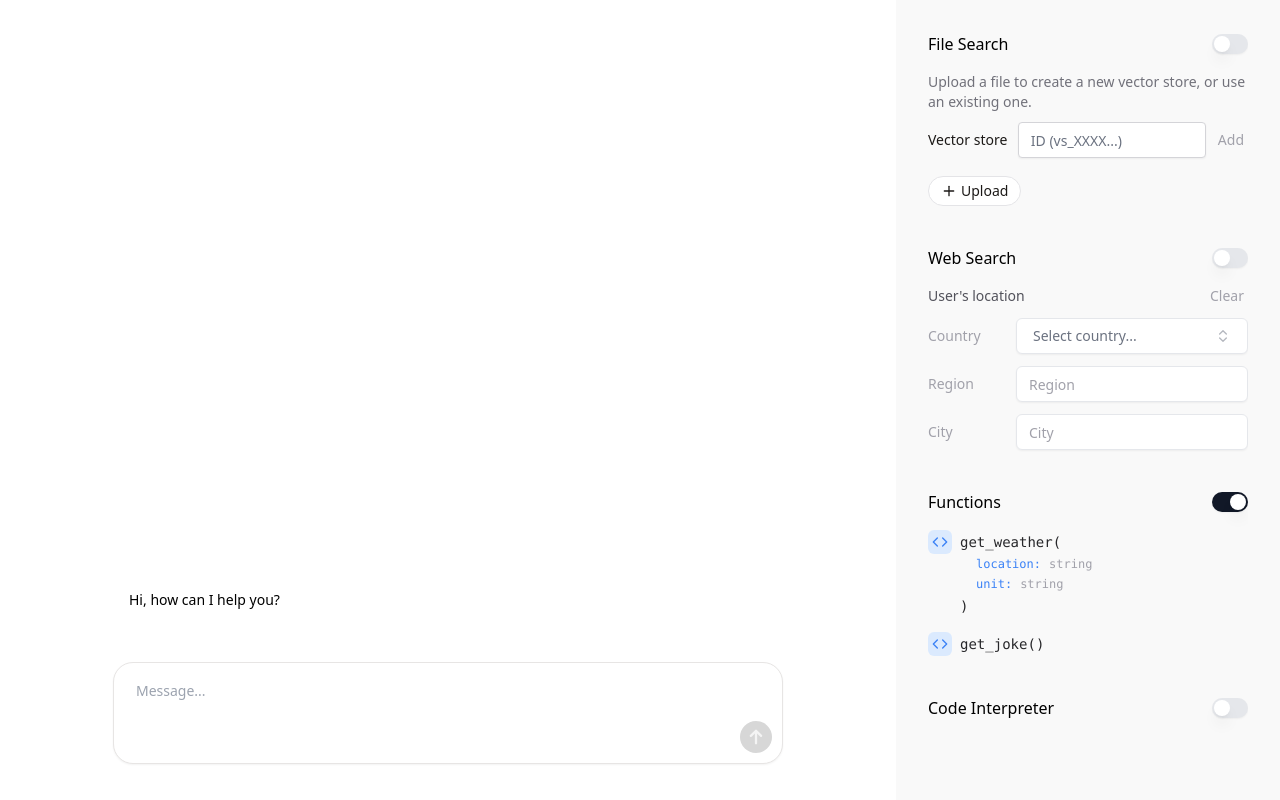
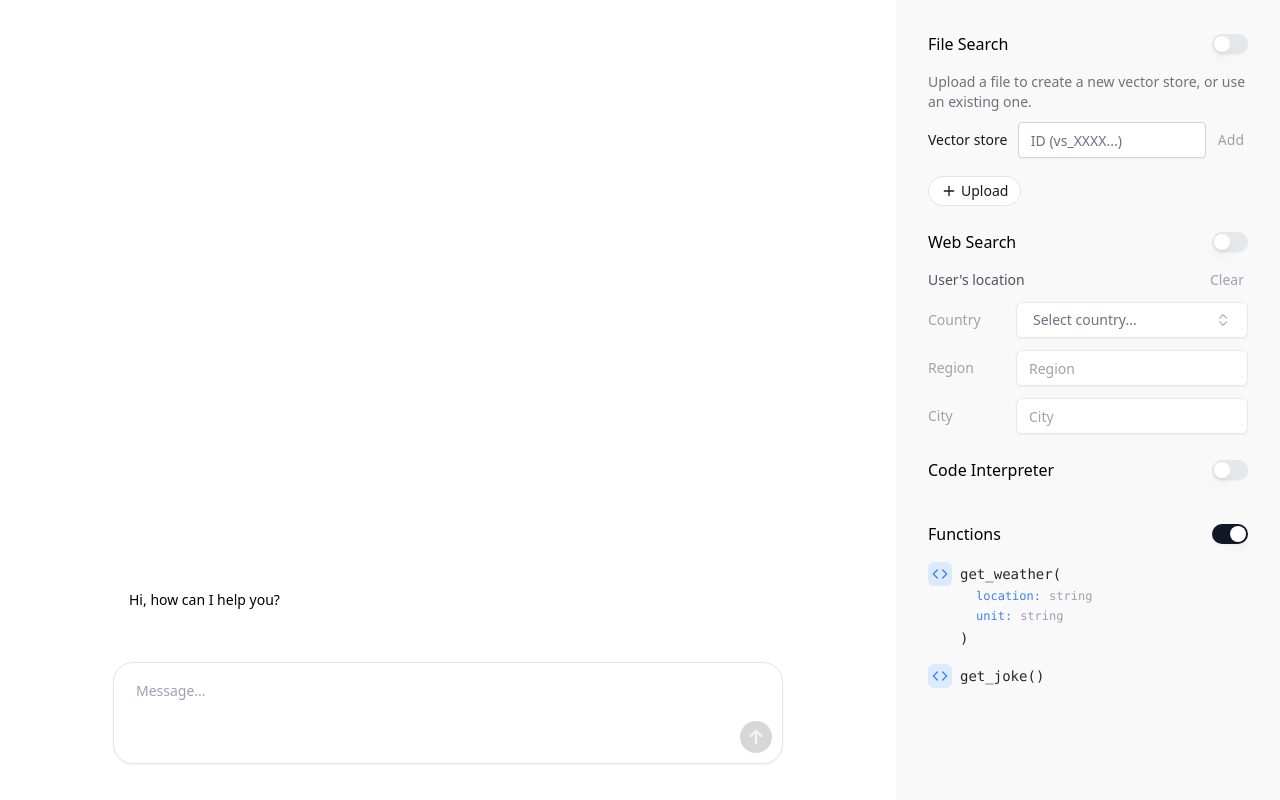
Before and after one commit to zats/geepeatea, a Next.js app: page / in a window 1280 px wide. Built offline with nearby package versions, Linux system fonts and the light colour scheme.

Commit message:
update layout

```diff
--- a/components/panel-config.tsx
+++ b/components/panel-config.tsx
@@ -18,14 +18,14 @@ export default function PanelConfig({
   enabled: boolean;
   setEnabled: (enabled: boolean) => void;
   disabled?: boolean;
-  children: React.ReactNode;
+  children?: React.ReactNode;
 }) {
   const handleToggle = () => {
     setEnabled(!enabled);
   };
 
   return (
-    <div className="space-y-4 mb-10">
+    <div className="space-y-4 mb-6">
       <div className="flex justify-between items-center">
         <TooltipProvider>
           <Tooltip>
--- a/components/tools-panel.tsx
+++ b/components/tools-panel.tsx
@@ -37,6 +37,12 @@ export default function ContextPanel() {
           <WebSearchConfig />
         </PanelConfig>
         <PanelConfig
+          title="Code Interpreter"
+          tooltip="Allows the assistant to run Python code"
+          enabled={codeInterpreterEnabled}
+          setEnabled={setCodeInterpreterEnabled}
+        />
+        <PanelConfig
           title="Functions"
           tooltip="Allows to use locally defined functions"
           enabled={functionsEnabled}
@@ -44,12 +50,6 @@ export default function ContextPanel() {
         >
           <FunctionsView />
         </PanelConfig>
-        <PanelConfig
-          title="Code Interpreter"
-          tooltip="Allows the assistant to run Python code"
-          enabled={codeInterpreterEnabled}
-          setEnabled={setCodeInterpreterEnabled}
-        />
       </div>
     </div>
   );
```
